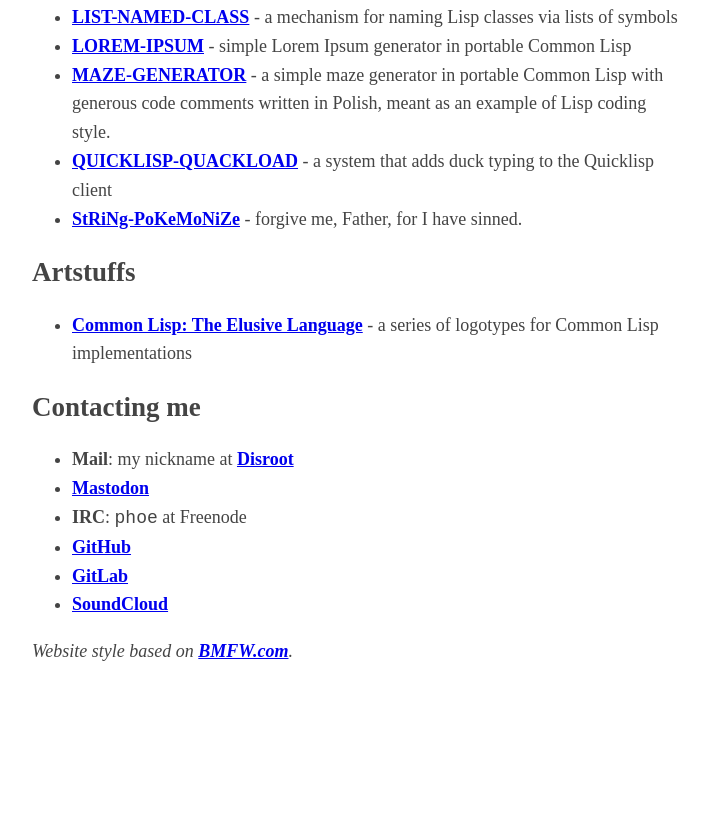
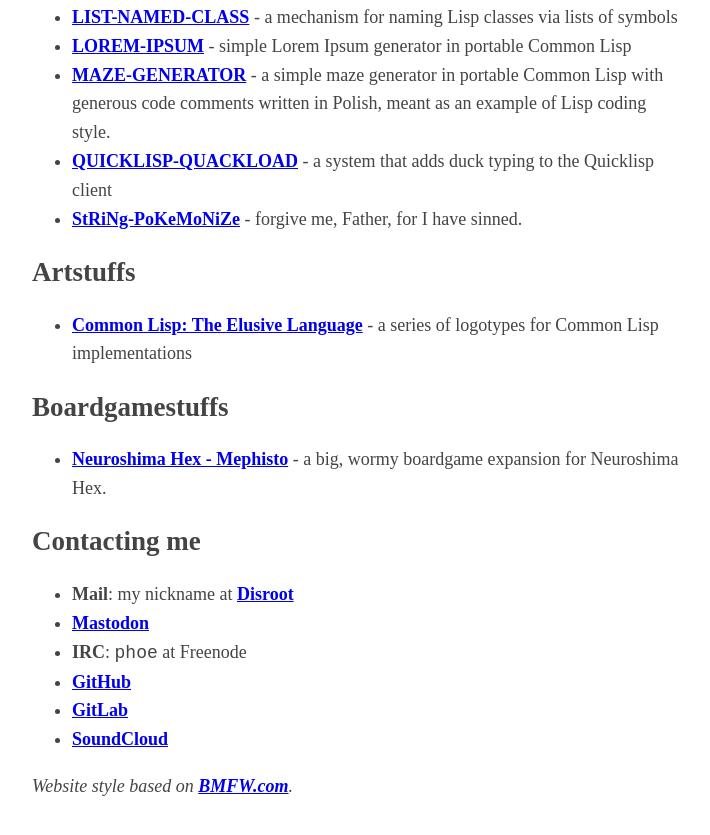
Before and after one commit to phoe/phoe.github.io, a plain HTML site: page index.html in a window 1280 px wide. Shown: the part 2010-2845 px from the top of the page, without its empty margins (283-993 px from the left). Before the commit the page ends 2716 px from the top, so only its background shows below. Drawn offline with Linux system fonts and the light colour scheme.

Commit message:
Update index.html

```diff
--- a/index.html
+++ b/index.html
@@ -151,6 +151,12 @@
                 Common Lisp: The Elusive Language</a>
                 - a series of logotypes for Common Lisp implementations</li>
         </ul>
+        <h2>Boardgamestuffs</h2>
+        <ul>
+            <li><a href="https://www.boardgamegeek.com/boardgameexpansion/111617/neuroshima-hex-30-mephisto">
+                Neuroshima Hex - Mephisto</a>
+                - a big, wormy boardgame expansion for Neuroshima Hex.</li>
+        </ul>
         <h2>Contacting me</h2>
         <ul>
             <li><strong>Mail</strong>: my nickname at
```
